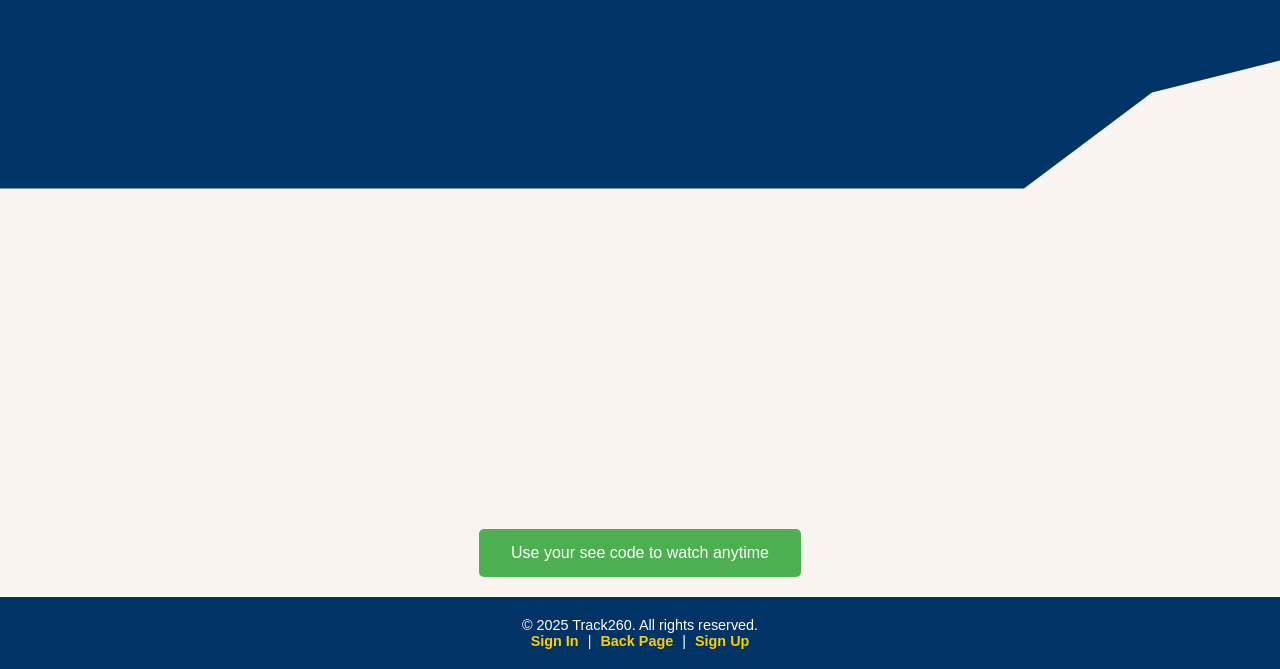
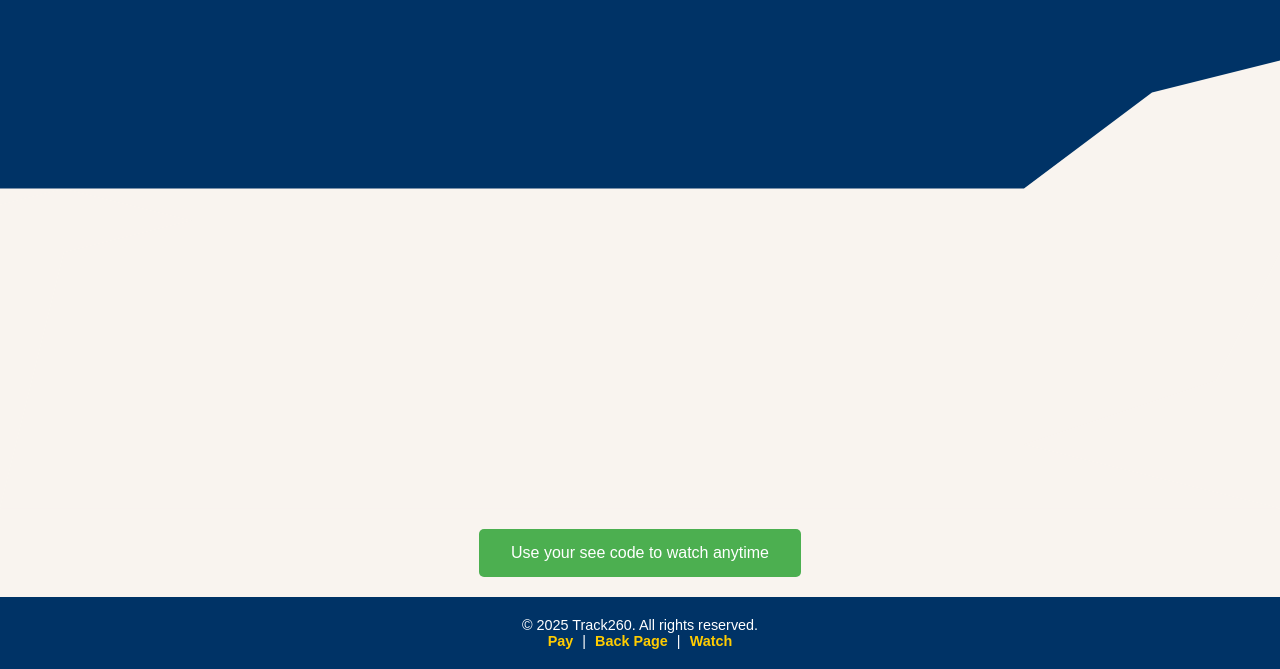
Before and after one commit to GopeAnalytics/Pay-as-you-view-Website, a plain HTML site: page pay.html in a window 1280 px wide. Shown: the part 861-1530 px from the top of the page. Drawn offline with Linux system fonts and the light colour scheme.

Commit message:
Update pay.html

```diff
--- a/pay.html
+++ b/pay.html
@@ -230,15 +230,14 @@
     <a href="sign.html" class="green-button">Use your see code to watch anytime</a>
 </footer>
 
-    <!-- Footer Section -->
+   <!-- Footer -->
    <footer class="main-footer">
     <p>&copy; 2025 Track260. All rights reserved.</p>
     <p>
-            <a href="sign.html">Sign In</a> |
+        <a href="Pay.html">Pay</a> |
         <a href="index.html">Back Page</a> |
-            <a href="sign.html">Sign Up</a>
+        <a href="sign.html">Watch</a>
     </p>
 </footer>
-
 </body>
 </html>
```
Lines whose indentation alone changed are shown as unchanged.
